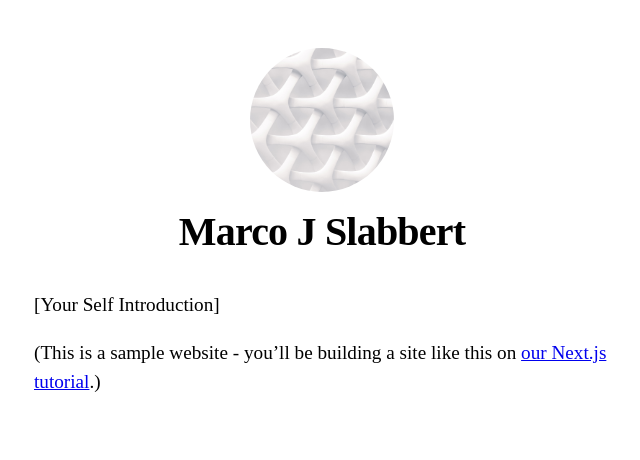
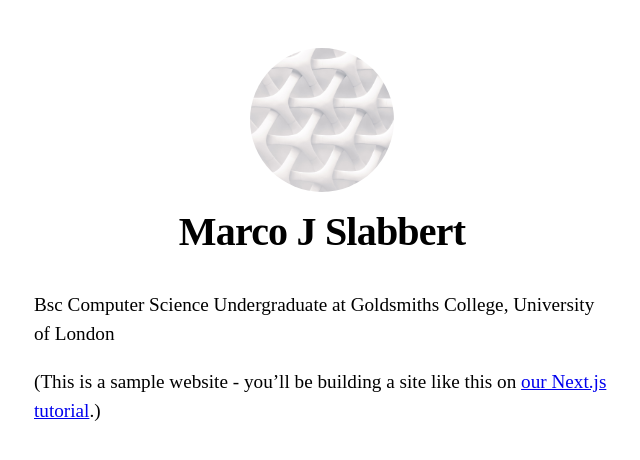
Before and after one commit to pYcotic/nextjs-blog, a Next.js app: page / in a window 1280 px wide. Shown: the top 460 px of the page, without its empty margins (318-958 px from the left). Built offline with nearby package versions, Linux system fonts and the light colour scheme.

Commit message:
finished product

```diff
--- a/pages/index.js
+++ b/pages/index.js
@@ -9,7 +9,7 @@ export default function Home() {
         <title>{siteTitle}</title>
       </Head>
       <section className={utilStyles.headingMd}>
-        <p>[Your Self Introduction]</p>
+        <p>Bsc Computer Science Undergraduate at Goldsmiths College, University of London</p>
         <p>
           (This is a sample website - you’ll be building a site like this on{' '}
           <a href="https://nextjs.org/learn">our Next.js tutorial</a>.)
```
